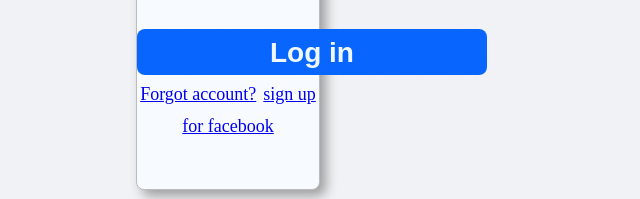
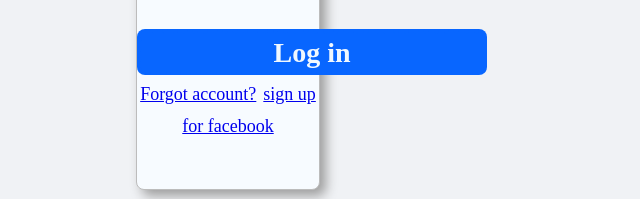
Before and after one commit to Gugan73/websites, a plain HTML site: page index.html in a window 1280 px wide. Shown: the part 438-637 px from the top of the page, 412-1052 px from the left. Drawn offline with Linux system fonts and the light colour scheme.

Commit message:
Update index.css

```diff
--- a/index.css
+++ b/index.css
@@ -9,7 +9,7 @@
     border-radius:8px;
     width:350px;
     font-size:30px;
-    font-family:fantasy;
+    font-family:Times New Roman;
 }
 #bb{
     border:1px solid rgb(188, 188, 188);
```
